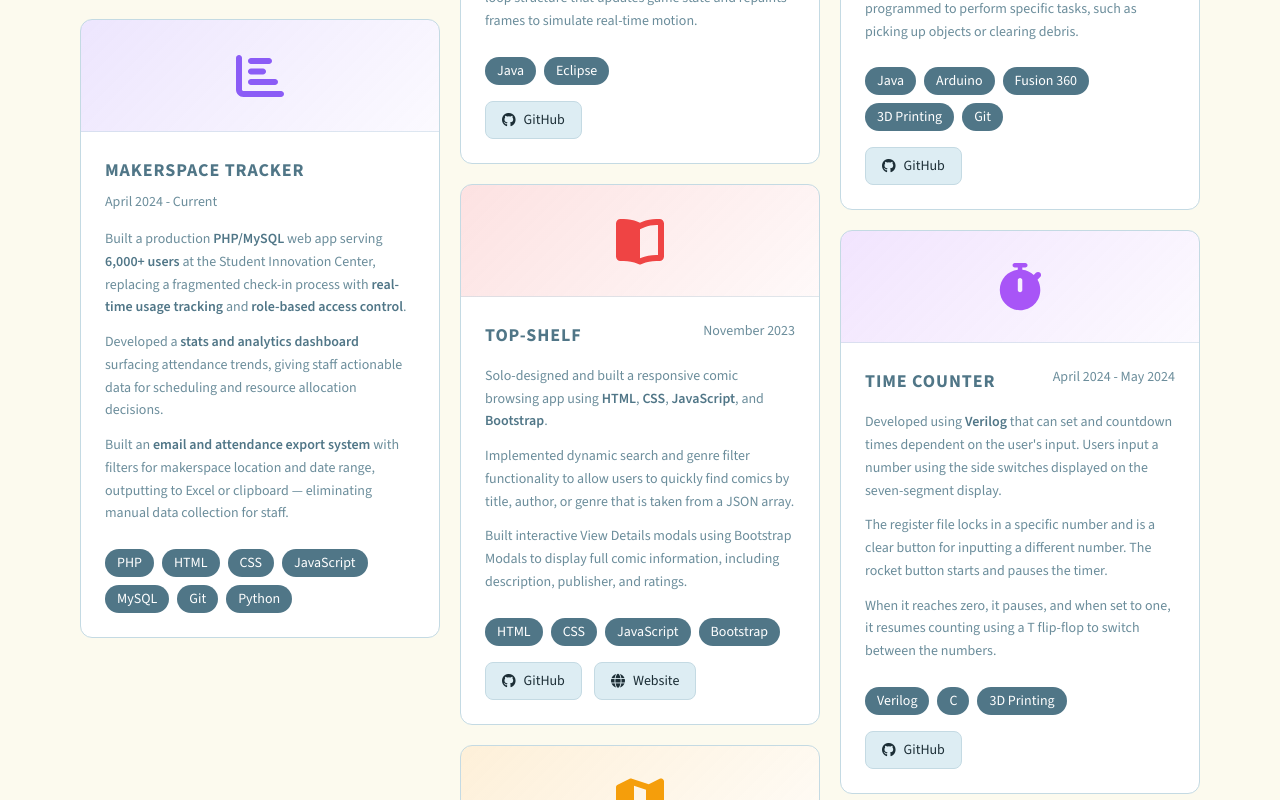
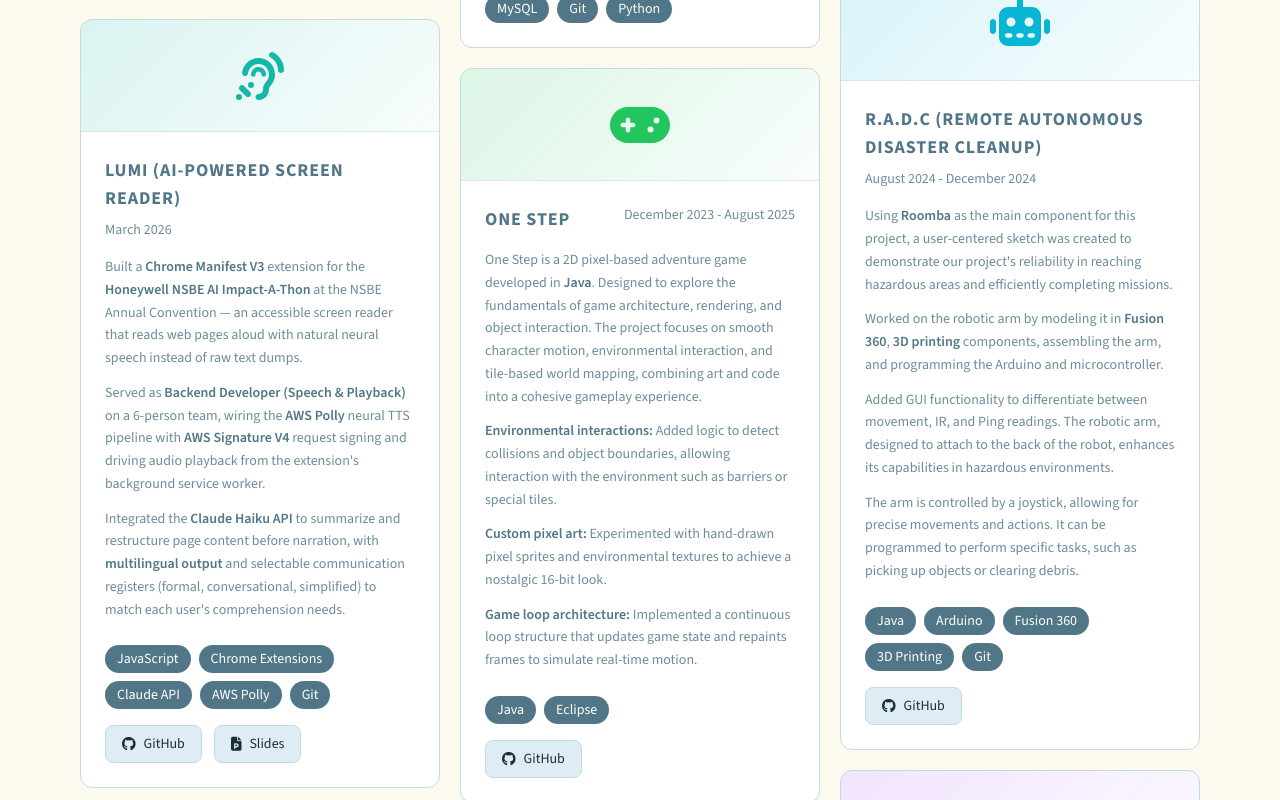
Before and after one commit to gabek96/portfolio, a React (Vite) app: page /#/projects in a window 1280 px wide. Shown: the part 760-1560 px from the top of the page. Built offline with nearby package versions, Linux system fonts and the light colour scheme.

Commit message:
Addeding Lumi Into Projects and Also Update Work Experience

```diff
--- a/src/components/ui/ProjectCard.jsx
+++ b/src/components/ui/ProjectCard.jsx
@@ -62,6 +62,16 @@
               <i className="fas fa-globe"></i> Website
             </a>
           )}
+          {project.links.slides && (
+            <a
+              href={project.links.slides}
+              target="_blank"
+              rel="noopener noreferrer"
+              className="inline-flex items-center gap-2 bg-surface border border-border rounded-lg px-4 py-2 text-sm text-text hover:bg-border/50 hover:-translate-y-0.5 transition-all duration-200"
+            >
+              <i className="fas fa-file-powerpoint"></i> Slides
+            </a>
+          )}
           {project.links.youtube && (
             <a
               href={project.links.youtube}
--- a/src/data/projects.js
+++ b/src/data/projects.js
@@ -1,4 +1,4 @@
-import { faCalendarDays, faChartBar, faGamepad, faBookOpen, faMap, faRobot, faStopwatch } from '@fortawesome/free-solid-svg-icons';
+import { faCalendarDays, faChartBar, faGamepad, faBookOpen, faMap, faRobot, faStopwatch, faEarListen } from '@fortawesome/free-solid-svg-icons';
 
 export const projects = [
   {
@@ -19,6 +19,23 @@
   },
   {
     id: 2,
+    title: "Lumi (AI-Powered Screen Reader)",
+    faIcon: faEarListen,
+    accentColor: "#14b8a6",
+    date: "March 2026",
+    descriptions: [
+      'Built a <strong>Chrome Manifest V3</strong> extension for the <strong>Honeywell NSBE AI Impact-A-Thon</strong> at the NSBE Annual Convention — an accessible screen reader that reads web pages aloud with natural neural speech instead of raw text dumps.',
+      'Served as <strong>Backend Developer (Speech & Playback)</strong> on a 6-person team, wiring the <strong>AWS Polly</strong> neural TTS pipeline with <strong>AWS Signature V4</strong> request signing and driving audio playback from the extension\'s background service worker.',
+      'Integrated the <strong>Claude Haiku API</strong> to summarize and restructure page content before narration, with <strong>multilingual output</strong> and selectable communication registers (formal, conversational, simplified) to match each user\'s comprehension needs.',
+    ],
+    tools: ["JavaScript", "Chrome Extensions", "Claude API", "AWS Polly", "Git"],
+    links: {
+      github: "https://github.com/Mechamorph1903/Lumi",
+      slides: "https://1drv.ms/p/c/2c3ec920532c3101/IQA3a0fy-c3QSYV6GWlqKfR0AZfKQ4xwX5GyAiFPU5CS5fo?e=XfdmSi",
+    },
+  },
+  {
+    id: 3,
     title: "Makerspace Tracker",
     faIcon: faChartBar,
     accentColor: "#8b5cf6",
@@ -32,7 +49,7 @@
     links: {},
   },
   {
-    id: 3,
+    id: 4,
     title: "One Step",
     faIcon: faGamepad,
     accentColor: "#22c55e",
@@ -49,7 +66,7 @@
     },
   },
   {
-    id: 4,
+    id: 5,
     title: "Top-Shelf",
     faIcon: faBookOpen,
     accentColor: "#ef4444",
@@ -66,7 +83,7 @@
     },
   },
   {
-    id: 5,
+    id: 6,
     title: "Cy-Hill",
     faIcon: faMap,
     accentColor: "#f59e0b",
@@ -82,7 +99,7 @@
     },
   },
   {
-    id: 6,
+    id: 7,
     title: "R.A.D.C (Remote Autonomous Disaster Cleanup)",
     faIcon: faRobot,
     accentColor: "#06b6d4",
@@ -99,7 +116,7 @@
     },
   },
   {
-    id: 7,
+    id: 8,
     title: "Time Counter",
     faIcon: faStopwatch,
     accentColor: "#a855f7",
--- a/src/data/workExperience.js
+++ b/src/data/workExperience.js
@@ -1,6 +1,21 @@
 export const workExperience = [
   {
     id: 1,
+    title: "VR Makerspace Lab Assistant & Full-Stack Developer",
+    company: "Student Innovation Center · Iowa State University",
+    date: "Sep 2023 - Jul 2026",
+    timelineYear: "2023 - 2026",
+    bullets: [
+      'Designed and built the Makerspace Tracker from the ground up — a full-stack PHP and MySQL web platform that manages equipment access, attendance, and usage data for over 6,000 students and staff across the SIC.',
+      'Maintained and iterated on the platform over multiple semesters, resolving bugs, adding features, and keeping the system reliable for daily use across a high-traffic facility.',
+      'Diagnosed and resolved hardware and software issues across VR and 3D equipment, keeping tools consistently available for student research and creative projects.',
+      'Developed and delivered Making 101 workshop sessions on Virtual Reality, giving students hands-on exposure to XR technology and helping them apply it to their own work.',
+      'Collaborated with a team to design and produce VR demos using the Vive XR Elite, creating showcase-ready experiences that highlighted the lab\'s capabilities to the wider campus community.',
+    ],
+    tools: ["PHP", "MySQL", "Full-Stack Web Development", "Virtual Reality (VR)", "Hardware Troubleshooting", "Technical Training", "3D Printing", "Laser Cutting"],
+  },
+   {
+    id: 2,
     title: "Community & Research Full-Stack Developer",
     company: "Dinder, Iowa State University",
     date: "Fall 2025 - Spring 2026",
@@ -14,22 +29,6 @@
     ],
     tools: ["React Native", "Expo", "Nest.js", "REST APIs", "AWS DynamoDB", "PostgreSQL", "Agile", "Full-Stack Development", "Mobile Development", "System Design"],
   },
-  {
-    id: 2,
-    title: "VR Makerspace Lab Assistant & Full-Stack Developer",
-    company: "Student Innovation Center · Iowa State University",
-    date: "Sep 2023 - Present",
-    timelineYear: "2023 - Present",
-    bullets: [
-      'Designed and built the Makerspace Tracker from the ground up — a full-stack PHP and MySQL web platform that manages equipment access, attendance, and usage data for over 6,000 students and staff across the SIC.',
-      'Maintained and iterated on the platform over multiple semesters, resolving bugs, adding features, and keeping the system reliable for daily use across a high-traffic facility.',
-      'Diagnosed and resolved hardware and software issues across VR and 3D equipment, keeping tools consistently available for student research and creative projects.',
-      'Developed and delivered Making 101 workshop sessions on Virtual Reality, giving students hands-on exposure to XR technology and helping them apply it to their own work.',
-      'Collaborated with a team to design and produce VR demos using the Vive XR Elite, creating showcase-ready experiences that highlighted the lab\'s capabilities to the wider campus community.',
-    ],
-    tools: ["PHP", "MySQL", "Full-Stack Web Development", "Virtual Reality (VR)", "Hardware Troubleshooting", "Technical Training", "3D Printing", "Laser Cutting"],
-  },
-
   {
     id: 3,
     title: "Camp Counselor",
```
